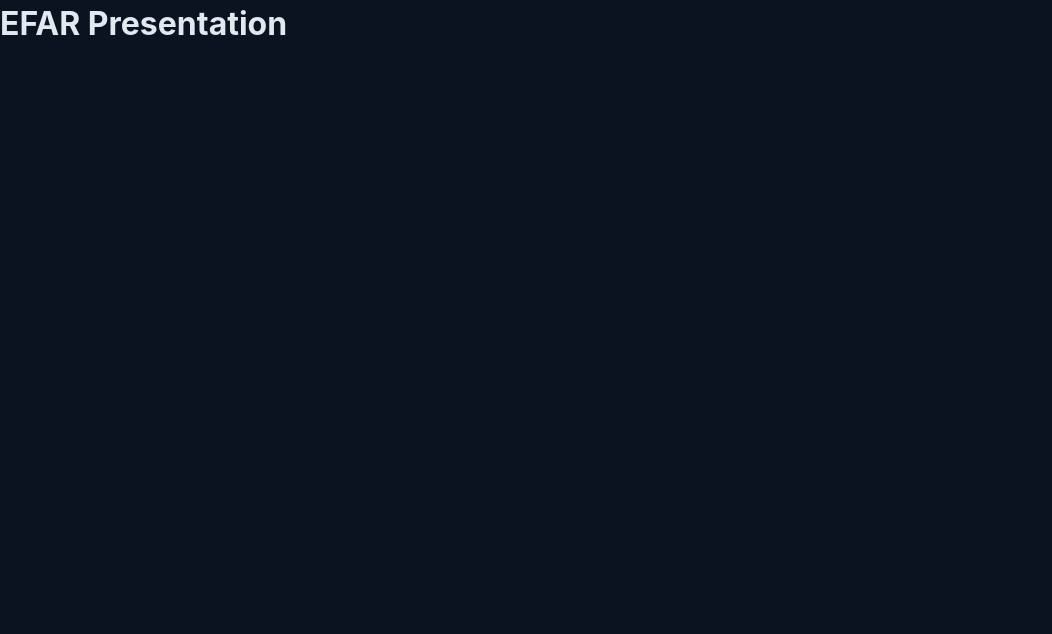
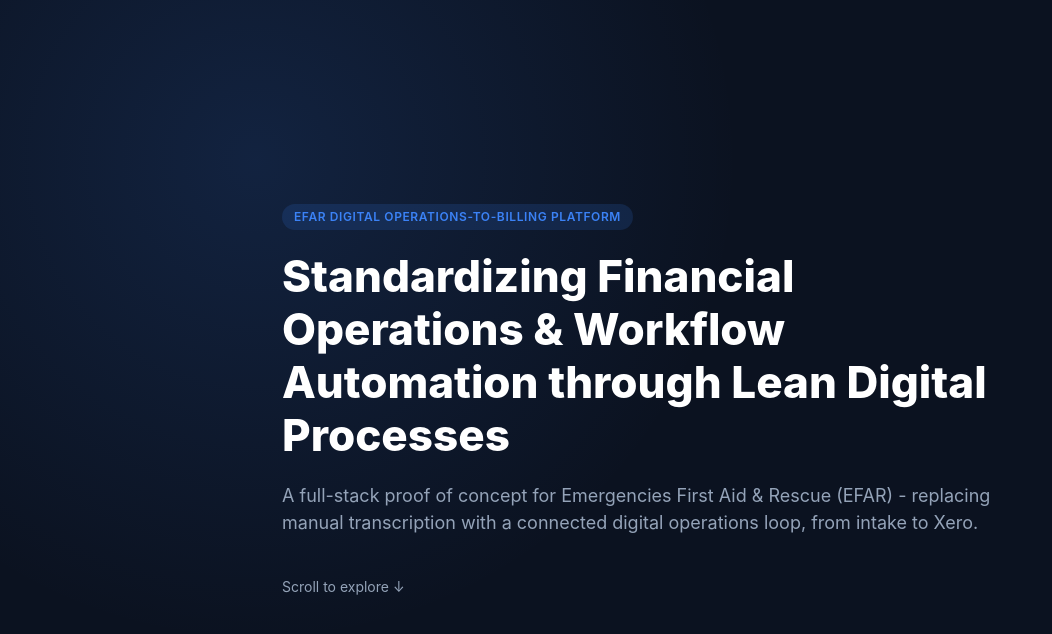
Before and after one commit to secbest/Full_Stack_Application_Development_Assignment, a React (Vite) app in the folder presentation/: page / in a window 1280 px wide. Shown: the top 634 px of the page, without its empty margins (0-1052 px from the left). Built offline with nearby package versions, Linux system fonts and the light colour scheme.

Commit message:
feat(presentation): add animated hero section

```diff
--- a/presentation/src/App.jsx
+++ b/presentation/src/App.jsx
@@ -1,7 +1,9 @@
+import Hero from './sections/Hero.jsx'
+
 export default function App() {
   return (
     <main>
-      <h1>EFAR Presentation</h1>
+      <Hero />
     </main>
   )
 }
--- a/presentation/src/index.css
+++ b/presentation/src/index.css
@@ -131,3 +131,33 @@
   border-radius: 50%;
   background: var(--accent);
 }
+
+.hero {
+  min-height: 100vh;
+  display: flex;
+  align-items: center;
+  background: radial-gradient(circle at 20% 20%, rgba(59, 130, 246, 0.15), transparent 40%), var(--bg);
+}
+
+.hero-inner {
+  max-width: 780px;
+}
+
+.hero h1 {
+  font-size: 44px;
+  font-weight: 800;
+  color: #ffffff;
+  line-height: 1.2;
+  margin: 20px 0;
+}
+
+.hero-subtitle {
+  font-size: 18px;
+  color: var(--text-muted);
+  margin-bottom: 40px;
+}
+
+.hero-scroll-hint {
+  font-size: 14px;
+  color: var(--text-muted);
+}
--- /dev/null
+++ b/presentation/src/sections/Hero.jsx
@@ -0,0 +1,44 @@
+import { motion } from 'motion/react'
+import content from '../data/content.js'
+
+export default function Hero() {
+  const { eyebrow, title, subtitle } = content.hero
+
+  return (
+    <section className="hero">
+      <div className="container hero-inner">
+        <motion.p
+          className="pill pill-accent"
+          initial={{ opacity: 0, y: 12 }}
+          animate={{ opacity: 1, y: 0 }}
+          transition={{ duration: 0.5 }}
+        >
+          {eyebrow}
+        </motion.p>
+        <motion.h1
+          initial={{ opacity: 0, y: 20 }}
+          animate={{ opacity: 1, y: 0 }}
+          transition={{ duration: 0.6, delay: 0.15 }}
+        >
+          {title}
+        </motion.h1>
+        <motion.p
+          className="hero-subtitle"
+          initial={{ opacity: 0, y: 20 }}
+          animate={{ opacity: 1, y: 0 }}
+          transition={{ duration: 0.6, delay: 0.3 }}
+        >
+          {subtitle}
+        </motion.p>
+        <motion.div
+          className="hero-scroll-hint"
+          initial={{ opacity: 0 }}
+          animate={{ opacity: 1 }}
+          transition={{ duration: 0.6, delay: 0.6 }}
+        >
+          Scroll to explore ↓
+        </motion.div>
+      </div>
+    </section>
+  )
+}
```
